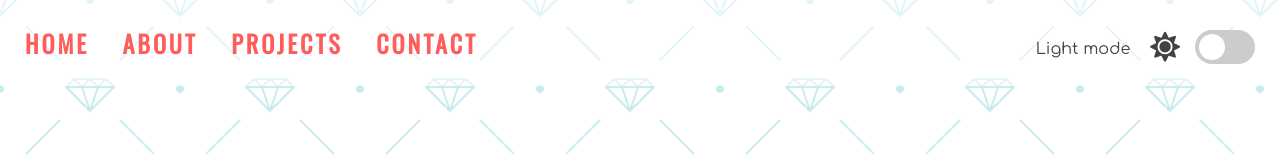
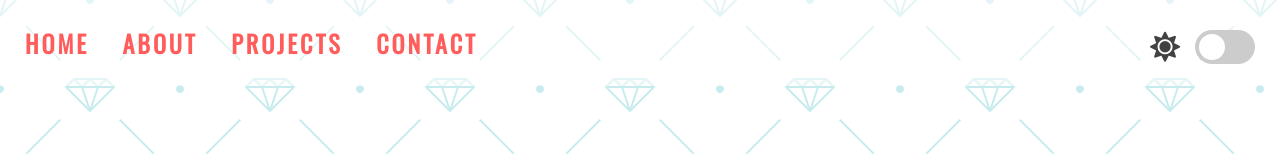
Before and after one commit to bizzocode/light-dark-Mode, a plain HTML site: page index.html in a window 1280 px wide. Shown: the top 160 px of the page. Drawn offline with nearby package versions, Linux system fonts and the light colour scheme.

Commit message:
conflict

```diff
--- a/index.html
+++ b/index.html
@@ -14,7 +14,7 @@
   <!---Dark mode switch---->
        <div class="theme-switch-wrapper">
            <span id="toggle-icon">
-               <span class="toggle-text">Light mode</span>
+
                <i class="fas fa-sun"></i>
            </span>
            <label class="theme-switch">
```
